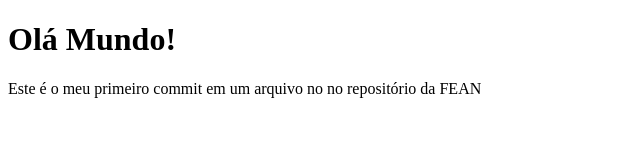
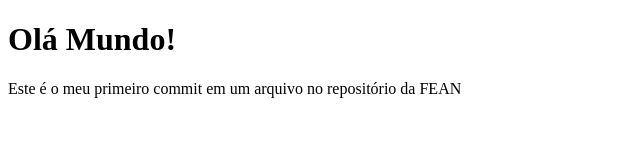
Before and after one commit to fabcostastudio/Atividade-2, a plain HTML site: page index.html in a window 1280 px wide. Shown: the full height of the page, 0-640 px from the left. Drawn offline with Linux system fonts and the light colour scheme.

Commit message:
Correção do Texto

```diff
--- a/index.html
+++ b/index.html
@@ -5,6 +5,6 @@
 </head>
 <body>
     <h1>Olá Mundo!</h1>
-    <p>Este é o meu primeiro commit em um arquivo no no repositório da FEAN</p>
+    <p>Este é o meu primeiro commit em um arquivo no repositório da FEAN</p>
 </body>
 </html>
```
